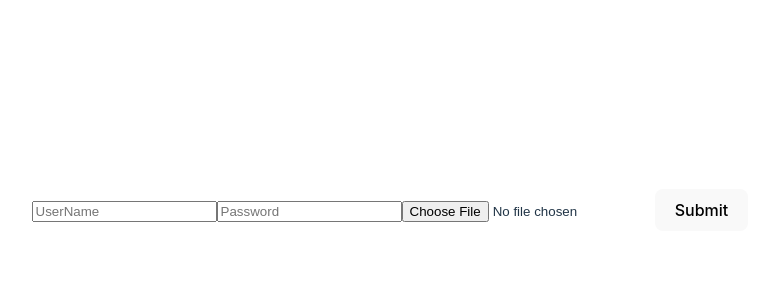
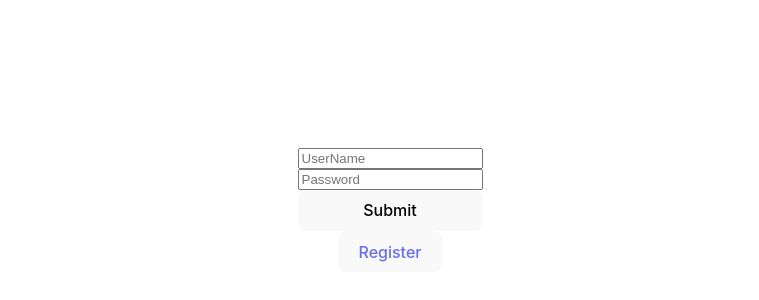
Before and after one commit to webbyurvish/SkillWise.WebInterface, a React (Vite) app: page /login in a window 1280 px wide. Shown: the part 190-490 px from the top of the page, without its empty margins (250-1009 px from the left). Built offline with nearby package versions, Linux system fonts and the light colour scheme.

Commit message:
completed basic login

```diff
--- a/package.json
+++ b/package.json
@@ -12,6 +12,7 @@
   "dependencies": {
     "axios": "^1.7.2",
     "react": "^18.2.0",
+    "react-cookie": "^7.1.4",
     "react-dom": "^18.2.0",
     "react-router-dom": "^6.23.1"
   },
--- a/src/App.tsx
+++ b/src/App.tsx
@@ -3,14 +3,17 @@ import "./App.css";
 import Home from "./Components/Home";
 import Login from "./Components/Login";
 import Register from "./Components/Register";
+import { CookiesProvider } from "react-cookie";
 
 function App() {
   return (
-    <Routes>
-      <Route path="/" element={<Home />} />
-      <Route path="/login" element={<Login />} />
-      <Route path="/register" element={<Register />} />
-    </Routes>
+    <CookiesProvider>
+      <Routes>
+        <Route path="/" element={<Home />} />
+        <Route path="/login" element={<Login />} />
+        <Route path="/register" element={<Register />} />
+      </Routes>
+    </CookiesProvider>
   );
 }
 
--- a/src/Components/Home.tsx
+++ b/src/Components/Home.tsx
@@ -1,9 +1,17 @@
+import { Link } from "react-router-dom";
+
 const Home = () => {
   return (
     <div>
       Home
+      <button>
+        <Link to={"/login"}>Login</Link>
+      </button>
+      <button>
+        <Link to={"/register"}>Register</Link>
+      </button>
     </div>
-  )
-}
+  );
+};
 
-export default Home
+export default Home;
--- a/src/Components/Login.tsx
+++ b/src/Components/Login.tsx
@@ -1,22 +1,45 @@
+import axios from "axios";
 import React, { useEffect, useState } from "react";
+import { useCookies } from "react-cookie";
+import { Link, useNavigate } from "react-router-dom";
 
 const Login = () => {
+  const navigate = useNavigate();
+
   const [userName, setUserName] = useState<string>();
   const [password, setPassword] = useState<string>();
-  const [image, setImage] = useState<File>();
+  const [cookies, setCookie] = useCookies<string>(["Tokens"]);
 
   useEffect(() => {
-    console.log({ userName, password, image });
-  }, [userName, password, image]);
+    console.log({ userName, password });
+  }, [userName, password]);
 
-  const handleFormSubmit = (e: React.FormEvent<HTMLFormElement>) => {
+  const handleFormSubmit = async (e: React.FormEvent<HTMLFormElement>) => {
     e.preventDefault();
-    console.log("from handleFormSubmit");
+
+    const { data } = await axios.post(
+      "https://localhost:5001/api/authentication/login",
+      JSON.stringify({ userName, password }),
+      {
+        headers: {
+          "Content-Type": "application/json",
+        },
+      }
+    );
+
+    if (data != null) {
+      setCookie("Tokens", data, { path: "/", maxAge: 60 });
+      navigate("/", { replace: true });
+    }
+    console.log({ data, cookies });
   };
 
   return (
     <div>
-      <form onSubmit={handleFormSubmit}>
+      <form
+        onSubmit={handleFormSubmit}
+        style={{ display: "flex", flexDirection: "column" }}
+      >
         <input
           type="text"
           value={userName}
@@ -29,13 +52,11 @@ const Login = () => {
           placeholder="Password"
           onChange={(e) => setPassword(e.target.value)}
         />
-        <input
-          type="file"
-          accept="image/*"
-          onChange={(e) => e.target.files && setImage(e.target.files[0])}
-        />
         <button type="submit">Submit</button>
       </form>
+      <button type="submit">
+        <Link to={"/register"}>Register</Link>
+      </button>
     </div>
   );
 };
--- a/src/Components/Register.tsx
+++ b/src/Components/Register.tsx
@@ -1,5 +1,6 @@
 import axios from "axios";
 import React, { useState } from "react";
+import { Link } from "react-router-dom";
 
 const Register = () => {
   const [firstName, setFirstName] = useState<string>();
@@ -37,7 +38,10 @@ const Register = () => {
 
   return (
     <div>
-      <form onSubmit={handleFormSubmit}>
+      <form
+        onSubmit={handleFormSubmit}
+        style={{ display: "flex", flexDirection: "column" }}
+      >
         <input
           type="text"
           value={firstName}
@@ -76,6 +80,9 @@ const Register = () => {
         />
         <button type="submit">Register</button>
       </form>
+      <button type="submit">
+        <Link to={"/login"}>Login</Link>
+      </button>
     </div>
   );
 };
```
Also changed, not shown: 1 other file (tests, documents, lock files or other folders).
